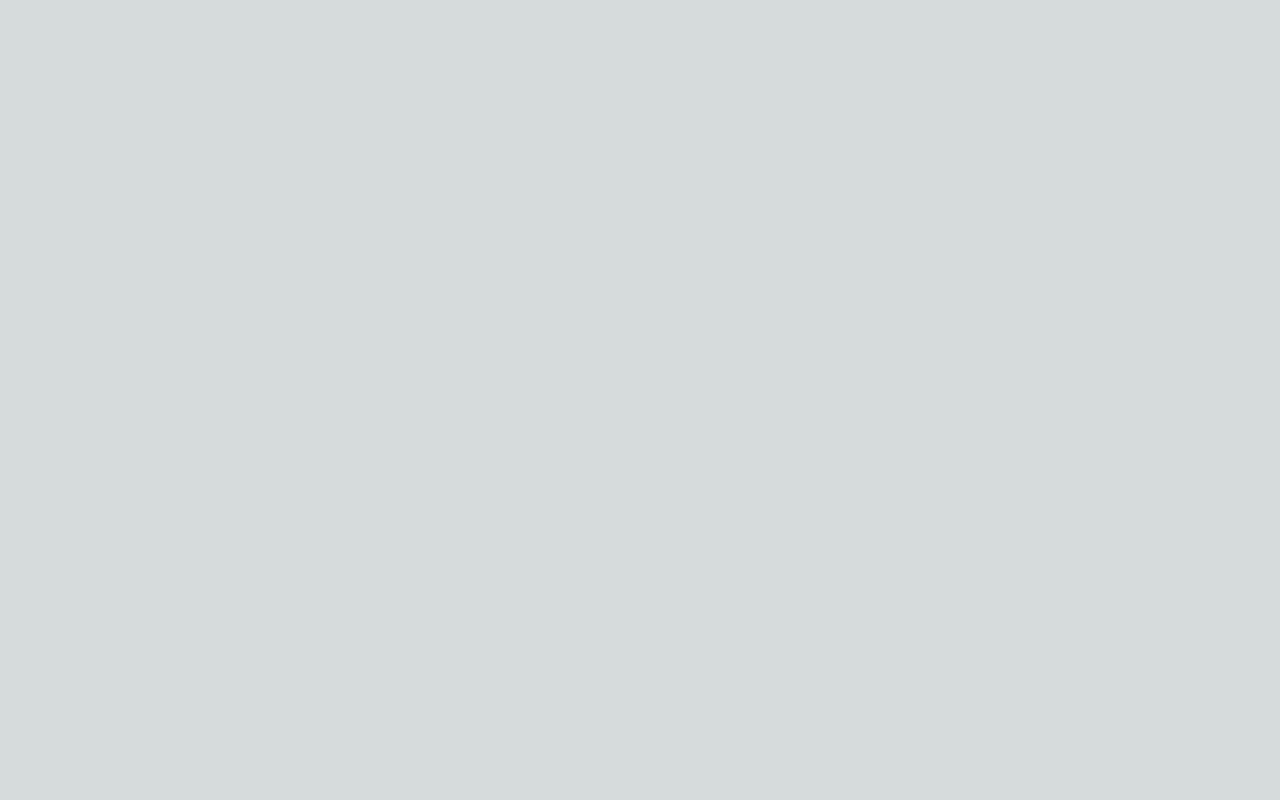
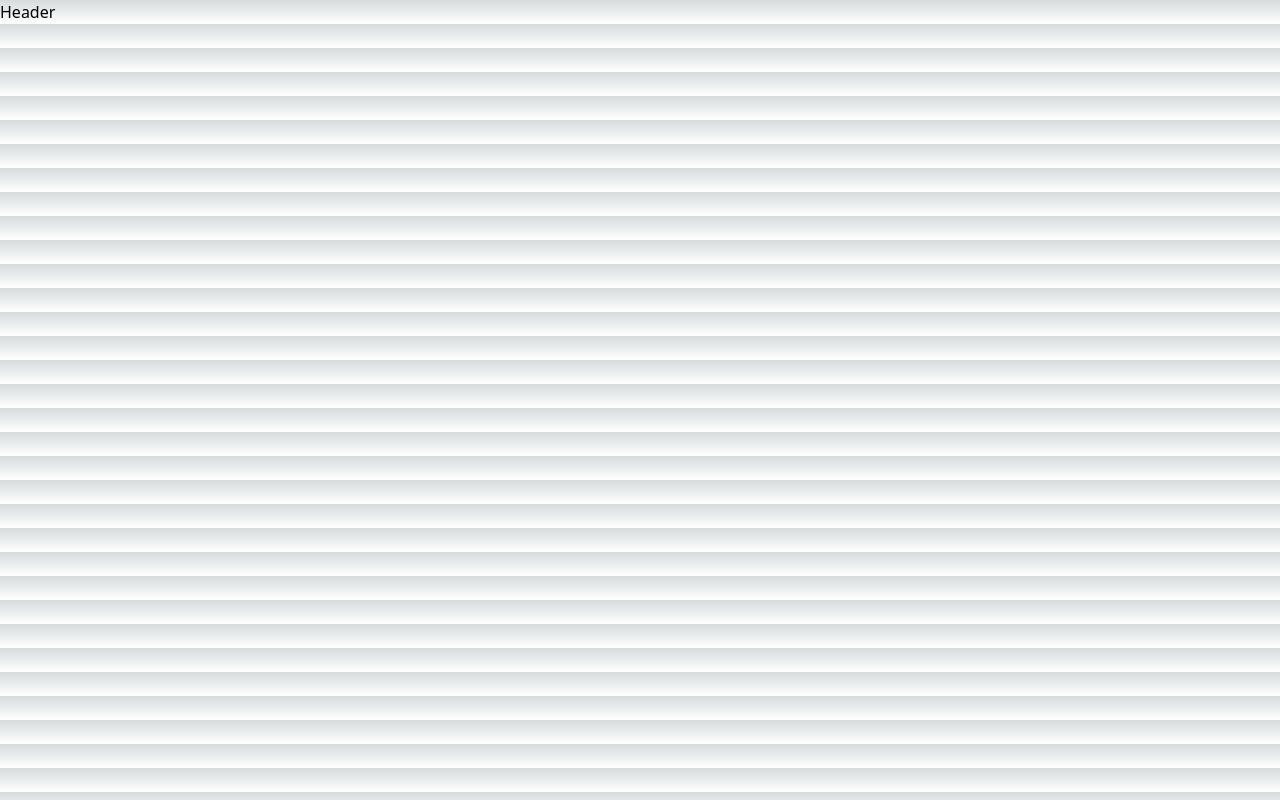
Before and after one commit to Jonak-Adipta-Kalita/Tutorial-Trello-Clone, a Next.js app: page / in a window 1280 px wide. Built offline with nearby package versions, Linux system fonts and the light colour scheme.

Commit message:
lets work on the Header component!

```diff
--- a/app/page.tsx
+++ b/app/page.tsx
@@ -1,5 +1,11 @@
+import Header from "@/components/Header";
+
 const Home = () => {
-  return <main></main>;
+  return (
+    <main>
+      <Header />
+    </main>
+  );
 };
 
 export default Home;
--- /dev/null
+++ b/components/Header.tsx
@@ -0,0 +1,7 @@
+type Props = {};
+
+const Header = (props: Props) => {
+  return <div>Header</div>;
+};
+
+export default Header;
```
